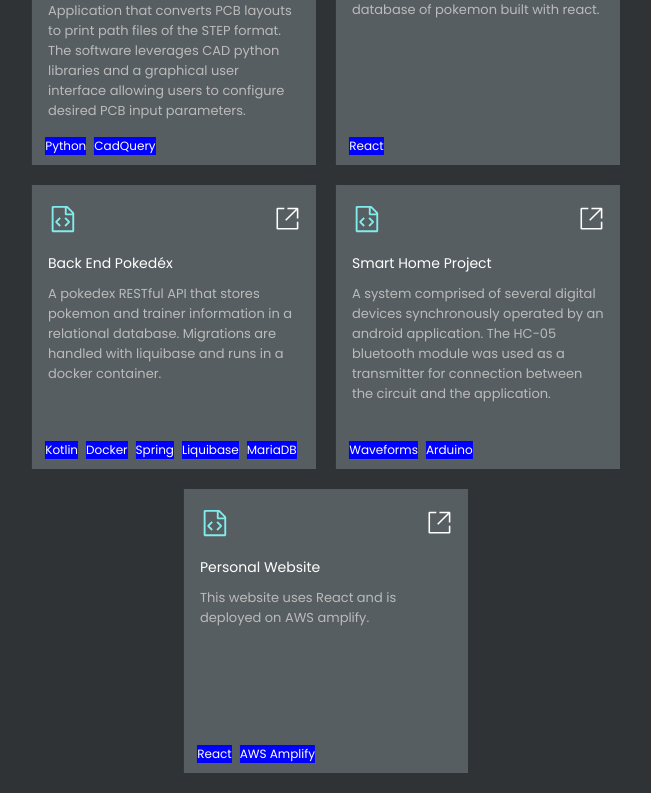
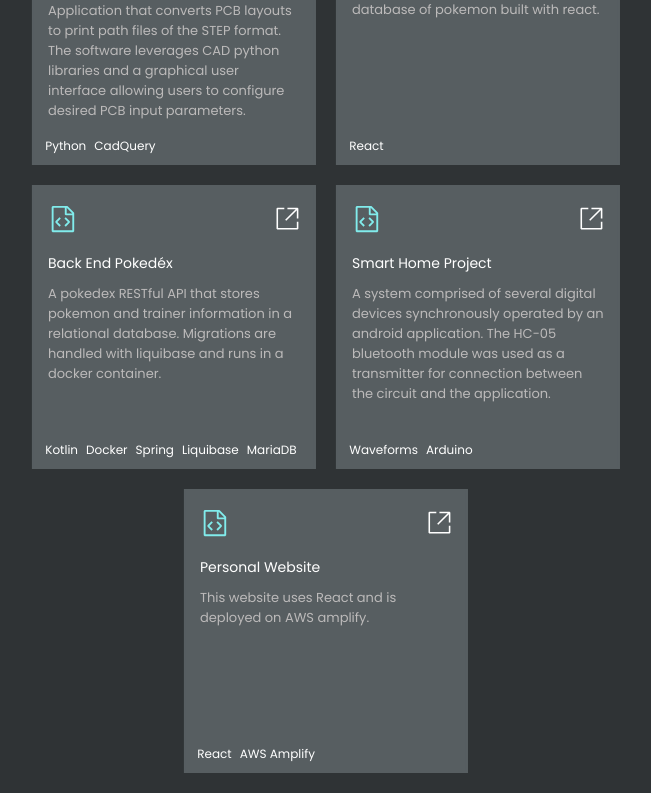
Before and after one commit to kavinchai/kavin_website, a React (Create React App) app: page / in a window 1280 px wide. Shown: the part 2192-2985 px from the top of the page, without its empty margins (314-965 px from the left). Built offline with nearby package versions, Linux system fonts and the light colour scheme.

Commit message:
Adjusted tech used css

```diff
--- a/src/css/MobileProjectCard.css
+++ b/src/css/MobileProjectCard.css
@@ -92,12 +92,13 @@
   display: flex;
   padding: 0% 4% 0%;
   width: auto;
-  background-color: red;
+  /* background-color: red; */
 }
 
 .techUsed {
-  background-color: blue;
+  /* background-color: blue; */
+  display: flex;
   margin-right: 8px;
   width: auto;
-  height: auto;
+  max-height: 100%;
 }
```
